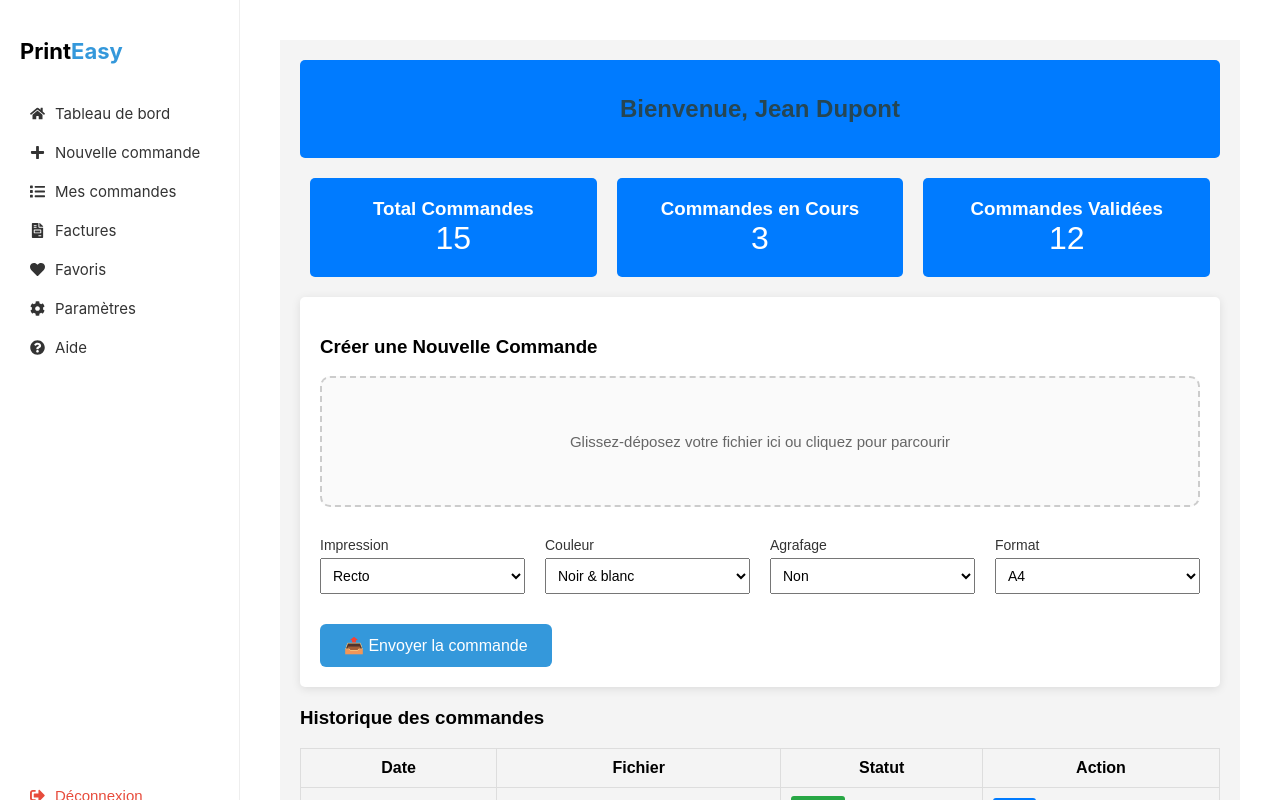
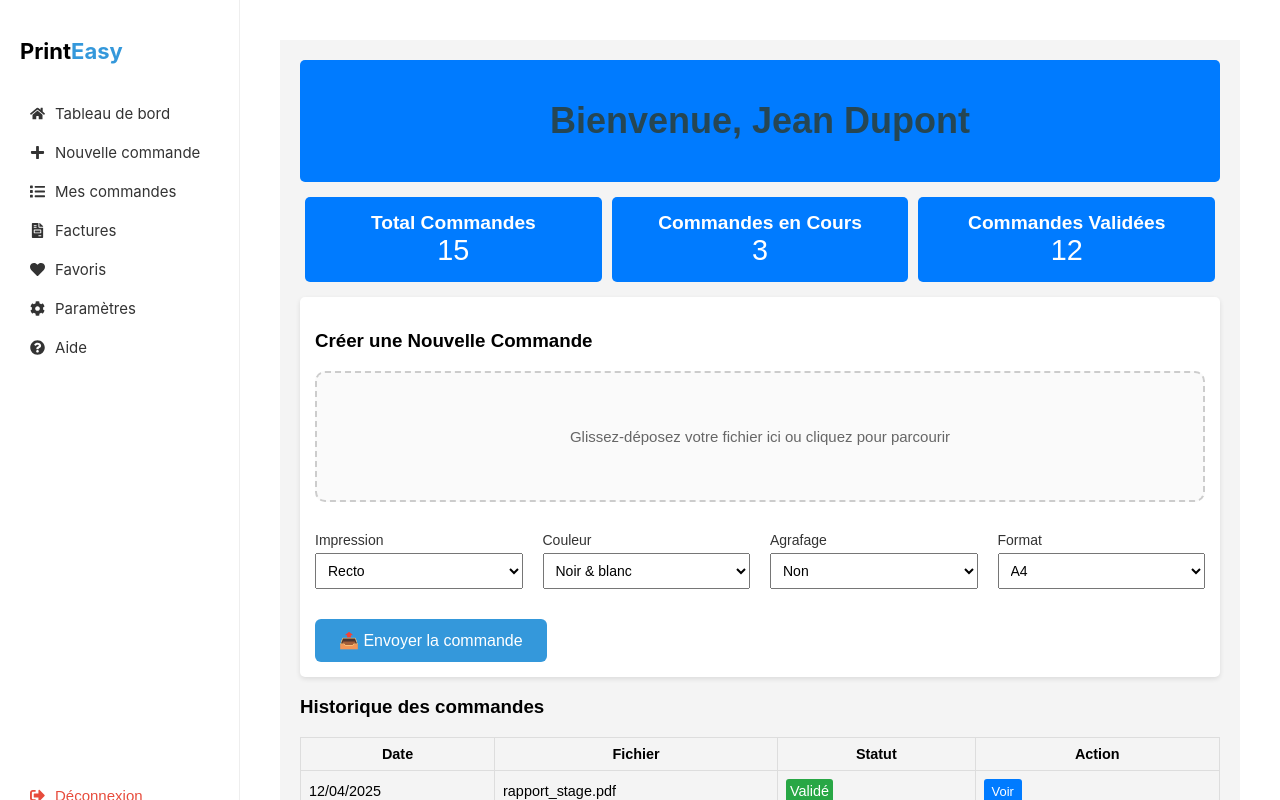
Before and after one commit to PaolaJeanne/dashboard, a React (Create React App) app: page / in a window 1280 px wide. Shown: the top 800 px of the page. Built offline with nearby package versions, Linux system fonts and the light colour scheme.

Commit message:
dashboard

```diff
--- a/src/styles/Dashboard.css
+++ b/src/styles/Dashboard.css
@@ -1,74 +1,78 @@
 .dashboard {
     font-family: Arial, sans-serif;
-    padding: 20px;
+    padding: 15px; /* Réduit le padding */
     background-color: #f4f4f4;
   }
 
   .dashboard-header {
     background-color: #007bff;
     color: white;
-    padding: 15px;
+    padding: 10px; /* Réduit le padding */
     text-align: center;
     border-radius: 5px;
+    font-size: 1.5em; /* Diminution de la taille de la police */
   }
 
   .stats-section {
     display: flex;
     justify-content: space-around;
-    margin-top: 20px;
+    margin-top: 15px; /* Réduit la marge */
   }
 
   .stat-card {
     background: #007bff;
     color: white;
-    padding: 20px;
+    padding: 15px; /* Réduit le padding */
     border-radius: 5px;
     flex: 1;
-    margin: 0 10px;
+    margin: 0 5px; /* Réduit la marge */
     text-align: center;
+    font-size: 1.2em; /* Diminution de la taille de la police */
   }
 
   .stat-card h3 {
     margin: 0;
+    font-size: 1em; /* Diminution de la taille de la police du titre */
   }
 
   .stat-card p {
-    font-size: 2em;
+    font-size: 1.5em; /* Diminution de la taille de la police */
     margin: 0;
   }
 
   .upload-section {
     background: white;
-    padding: 20px;
+    padding: 15px; /* Réduit le padding */
     border-radius: 5px;
-    box-shadow: 0 2px 10px rgba(0, 0, 0, 0.1);
-    margin-top: 20px;
+    box-shadow: 0 2px 5px rgba(0, 0, 0, 0.1); /* Réduit l'ombre */
+    margin-top: 15px; /* Réduit la marge */
   }
 
   .upload-box {
     border: 2px dashed #007bff;
-    padding: 20px;
+    padding: 15px; /* Réduit le padding */
     text-align: center;
-    margin-bottom: 20px;
+    margin-bottom: 15px; /* Réduit la marge */
   }
 
   .options-grid {
     display: grid;
     grid-template-columns: repeat(2, 1fr);
-    gap: 10px;
+    gap: 5px; /* Réduit l'espace entre les options */
   }
 
   .send-button {
     background-color: #28a745;
     color: white;
-    padding: 10px;
+    padding: 8px; /* Réduit le padding */
     border: none;
     border-radius: 5px;
     cursor: pointer;
+    font-size: 1em; /* Diminution de la taille de la police */
   }
 
   .history-section {
-    margin-top: 20px;
+    margin-top: 15px; /* Réduit la marge */
   }
 
   table {
@@ -77,12 +81,13 @@
   }
 
   table th, table td {
-    padding: 10px;
+    padding: 8px; /* Réduit le padding */
     border: 1px solid #ddd;
+    font-size: 0.9em; /* Diminution de la taille de la police */
   }
 
   .badge {
-    padding: 5px;
+    padding: 4px; /* Réduit le padding */
     border-radius: 3px;
   }
 
@@ -105,7 +110,8 @@
     background-color: #007bff;
     color: white;
     border: none;
-    padding: 5px 10px;
+    padding: 5px 8px; /* Réduit le padding */
     border-radius: 3px;
     cursor: pointer;
+    font-size: 0.9em; /* Diminution de la taille de la police */
   }
```
